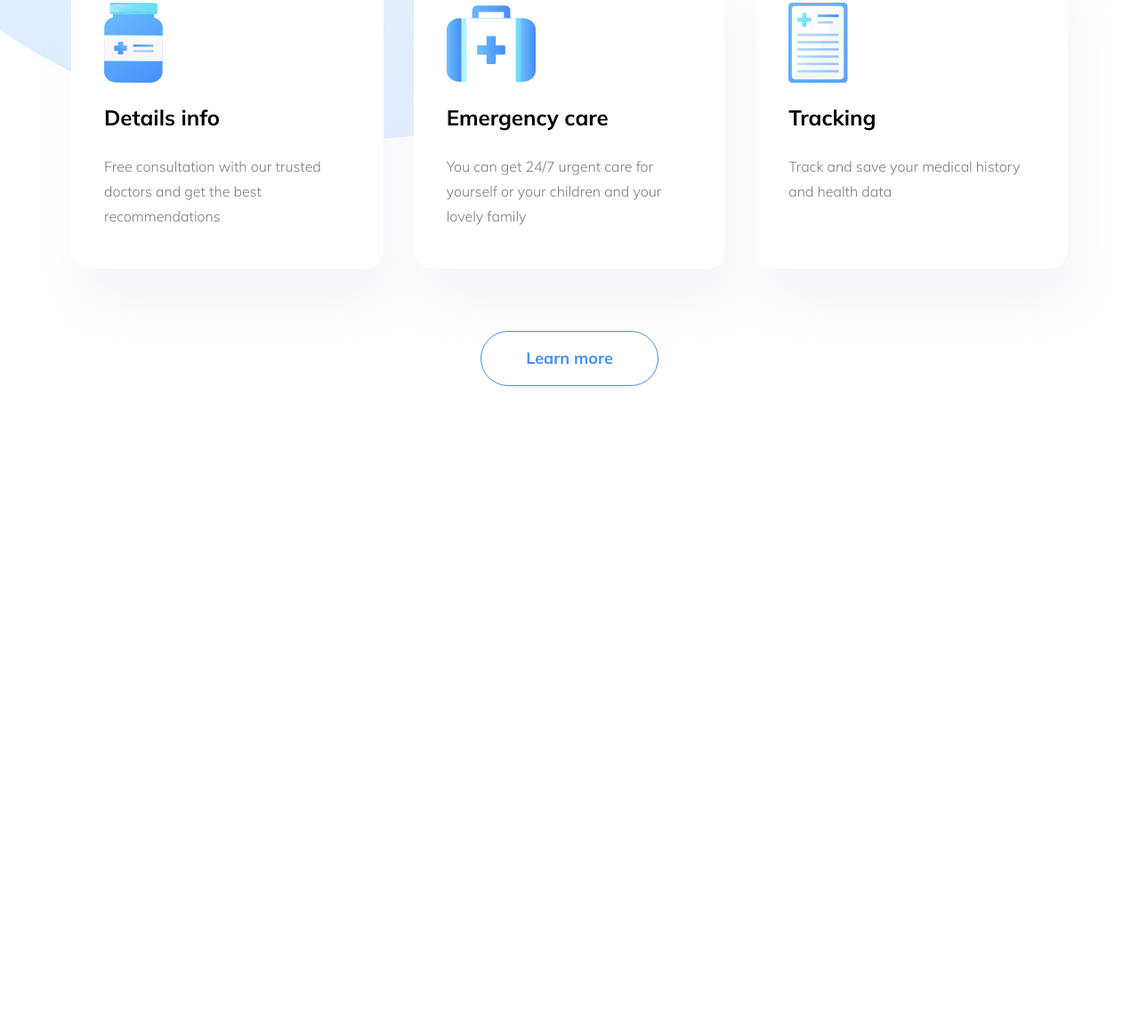
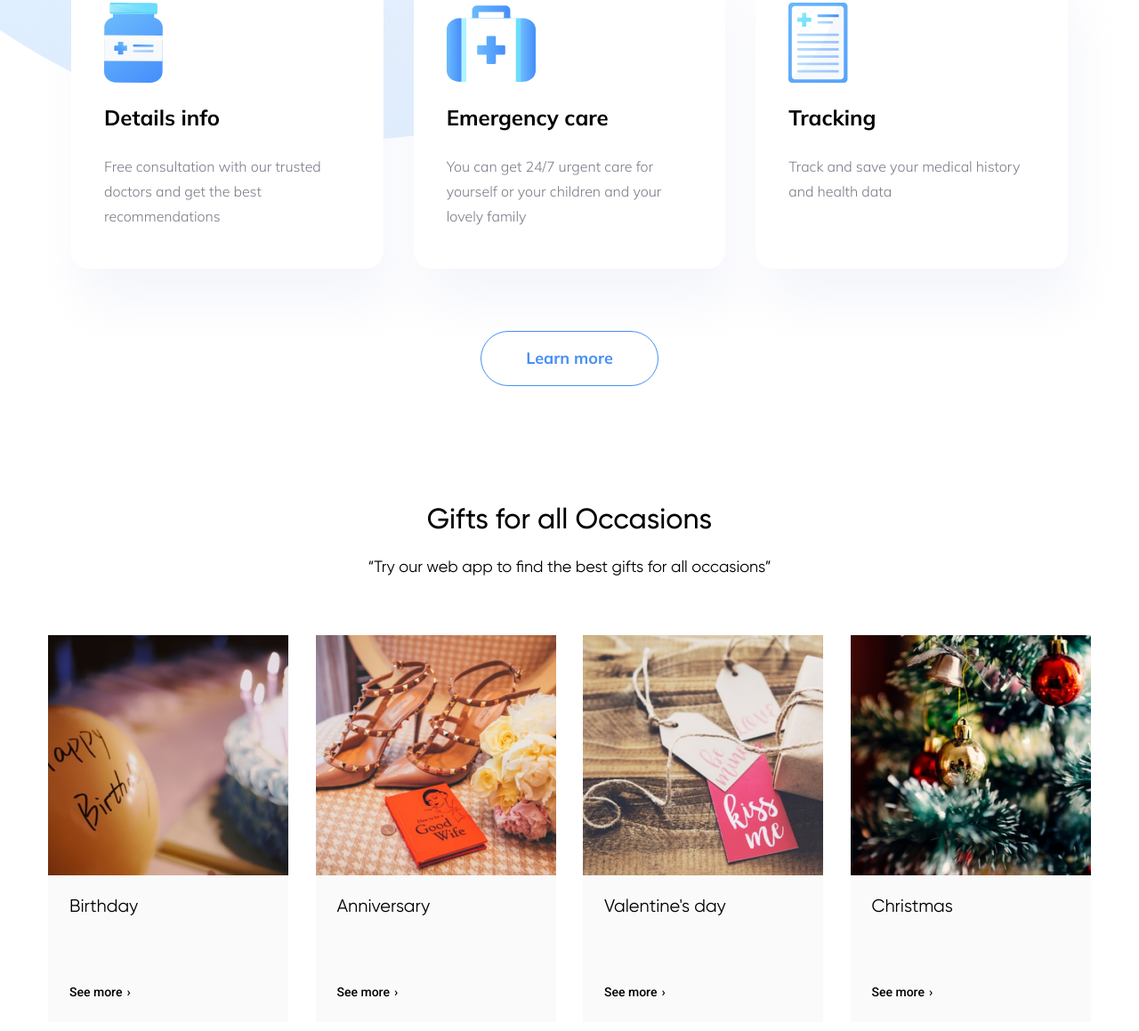
Before and after one commit to lientobe/grid, a plain HTML site: page index.html in a window 1280 px wide. Shown: the part 692-1851 px from the top of the page at 89% size. Before the commit the page ends 1161 px from the top, so only its background shows below. Drawn offline with Linux system fonts and the light colour scheme.

Commit message:
add wedding and fix trafalgar

```diff
--- a/index.html
+++ b/index.html
@@ -99,6 +99,64 @@
 
 <!--end trafalgar-->
 
+<!--start wedding-->
+
+    <section class="wedding">
+        <h2 class="wedding-title">
+            Gifts for all Occasions
+        </h2>
+        <p class="wedding-text">Try our web app to find the best gifts for all occasions</p>
+        <ul class="wedding-list">
+            <li>
+                <figure>
+                    <img src="img/wedding/birthday.jpg" alt="birthday">
+                    <figcaption>
+                        <h3>
+                            Birthday
+                        </h3>
+                        <a href="#">See more</a>
+                    </figcaption>
+                </figure>
+            </li>
+            <li>
+                <figure>
+                    <img src="img/wedding/anniversary.jpg" alt="anniversary">
+                    <figcaption>
+                        <h3>
+                            Anniversary
+                        </h3>
+                        <a href="#">See more</a>
+                    </figcaption>
+                </figure>
+            </li>
+            <li>
+                <figure>
+                    <img src="img/wedding/valentines.jpg" alt="valentine's day">
+                    <figcaption>
+                        <h3>
+                            Valentine's day
+                        </h3>
+                        <a href="#">See more</a>
+                    </figcaption>
+                </figure>
+            </li>
+            <li>
+                <figure>
+                    <img src="img/wedding/christmas.jpg" alt="christmas">
+                    <figcaption>
+                        <h3>
+                            Christmas
+                        </h3>
+                        <a href="#">See more</a>
+                    </figcaption>
+                </figure>
+            </li>
+        </ul>
+    </section>
+
+<!--end wedding-->
+
+
 </main>
 
 <!--end main-->
--- /dev/null
+++ b/styles/fonts.css
@@ -0,0 +1,17 @@
+@import url('https://fonts.googleapis.com/css2?family=Mulish:wght@300;700&display=swap');
+@import url('https://fonts.googleapis.com/css2?family=Roboto:wght@500&display=swap');
+
+@font-face {
+    font-family: 'Gilroy';
+    font-weight: normal;
+    font-display: swap;
+    src: url(../fonts/Gilroy-Regular.woff) format('woff'),
+    url(../fonts/Gilroy-Regular.woff2) format('woff2');
+}
+@font-face {
+    font-family: 'Gilroy';
+    font-weight: 500;
+    font-display: swap;
+    src: url(../fonts/Gilroy-Medium.woff) format('woff'),
+    url(../fonts/Gilroy-Medium.woff2) format('woff2');
+}
--- a/styles/styles.css
+++ b/styles/styles.css
@@ -1,3 +1,4 @@
-@import url('https://fonts.googleapis.com/css2?family=Mulish:wght@300;700&display=swap');
 @import "reset.css";
+@import "fonts.css";
 @import "trafalgar.css";
+@import "wedding.css";
--- a/styles/trafalgar.css
+++ b/styles/trafalgar.css
@@ -2,6 +2,7 @@
     background: url("../img/trafalgar/figure-background.svg") 0 15px no-repeat,
                 url("../img/trafalgar/dots.svg") calc(100% - 350px) 550px no-repeat;
     font-family: 'Mulish', sans-serif;
+    font-weight: normal;
     padding-top: 15px;
     padding-bottom: 15px;
     margin-bottom: 20px;
@@ -45,8 +46,8 @@
 
 .trafalgar-cards {
     display: grid;
-    grid-template-columns: 1fr 1fr 1fr;
-    grid-template-rows: 1fr 1fr;
+    grid-template-columns: repeat(3, 1fr);
+    grid-template-rows: repeat(2, 1fr);
     gap: 34px;
     margin-bottom: 70px;
 }
--- /dev/null
+++ b/styles/wedding.css
@@ -0,0 +1,84 @@
+.wedding {
+    font-family: 'Gilroy', sans-serif;
+    width: 1172px;
+    margin-left: auto;
+    margin-right: auto;
+    padding-top: 96px;
+    padding-bottom: 136px;
+    font-weight: normal;
+}
+
+.wedding-title {
+    font-weight: 500;
+    font-size: 32px;
+    line-height: 1.18;
+    text-align: center;
+    color: #000000;
+    margin-bottom: 23px;
+}
+
+.wedding-text {
+    font-size: 18px;
+    line-height: 1.35;
+    text-align: center;
+    color: #000000;
+    margin-bottom: 64px;
+}
+
+.wedding-text::after {
+    content: '”';
+}
+
+.wedding-text::before {
+    content: '“';
+}
+
+.wedding-list {
+    display: grid;
+    grid-template-columns: repeat(4, 1fr);
+    gap: 30px;
+}
+
+.wedding-list li {
+    width: 270px;
+    transition: all 0.3s;
+}
+
+.wedding-list li:hover {
+    filter: drop-shadow(10px 10px 15px rgba(0, 0, 0, 0.05));
+}
+
+.wedding-list li:hover figcaption {
+    background-color: white;
+}
+
+.wedding-list img {
+    width: 100%;
+}
+
+.wedding-list figcaption {
+    background-color: #FAFAFA;
+    padding: 24px;
+    transition: all 0.3s;
+}
+
+.wedding-list h3 {
+    font-weight: 400;
+    font-size: 20px;
+    line-height: 1.2;
+    color: black;
+    margin-bottom: 74px;
+}
+
+.wedding-list a {
+    font-family: 'Roboto', sans-serif;
+    font-weight: normal;
+    font-size: 14px;
+    line-height: 1.37;
+    color: #000000;
+}
+
+.wedding-list a::after {
+    margin-left: 5px;
+    content: '›';
+}
```
Also changed, not shown: fonts/Gilroy-Medium.woff (added), fonts/Gilroy-Medium.woff2 (added), fonts/Gilroy-Regular.woff (added), fonts/Gilroy-Regular.woff2 (added).
